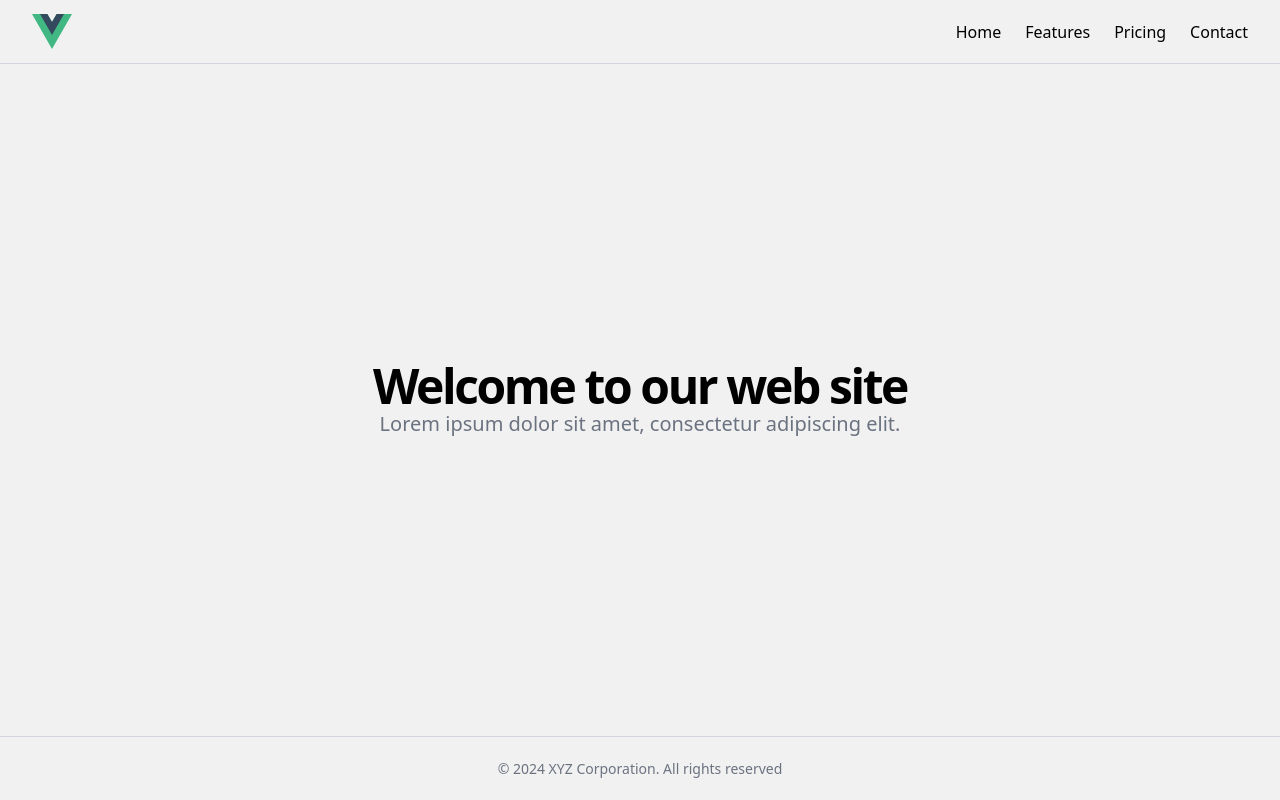
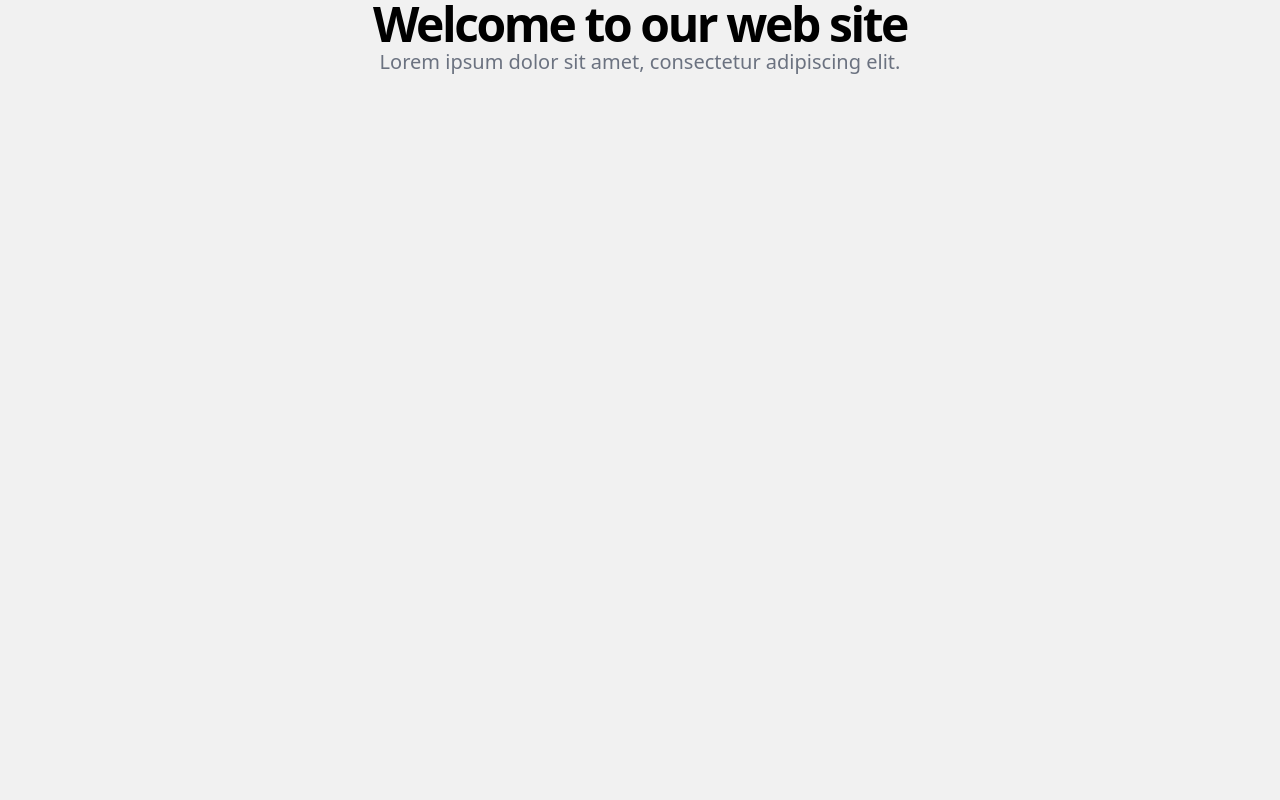
Before and after one commit to jumagu/vue-spa, a Vue app: page / in a window 1280 px wide. Built offline with nearby package versions, Linux system fonts and the light colour scheme.

Commit message:
refactor: move landing pages structure to a dedicated layout

```diff
--- a/src/App.vue
+++ b/src/App.vue
@@ -1,27 +1,3 @@
 <template>
-  <div class="flex flex-col h-screen">
-    <header class="flex items-center h-14 px-4 border-b border-gray-300 sm:h-16 md:px-6 lg:px-8">
-      <div>
-        <a class="flex items-center gap-2 font-semibold" href="#">
-          <img alt="Vue logo" class="logo" src="@/assets/logo.svg" width="40" height="40" />
-        </a>
-      </div>
-      <nav class="ml-auto space-x-4 flex items-center h-10 sm:space-x-6">
-        <RouterLink to="/">Home</RouterLink>
-        <RouterLink to="/features">Features</RouterLink>
-        <RouterLink to="/pricing">Pricing</RouterLink>
-        <RouterLink to="/contact">Contact</RouterLink>
-      </nav>
-    </header>
-
-    <main class="flex flex-1 items-center justify-center">
-      <RouterView />
-    </main>
-
-    <footer class="flex items-center h-14 px-4 border-t border-gray-300 sm:h-16 md:px-6 lg:px-8">
-      <p class="flex-1 text-sm text-gray-500 text-center">
-        © {{ new Date().getFullYear() }} XYZ Corporation. All rights reserved
-      </p>
-    </footer>
-  </div>
+  <RouterView />
 </template>
--- /dev/null
+++ b/src/modules/landing/layouts/LandingLayout.vue
@@ -0,0 +1,33 @@
+<template>
+  <div class="flex flex-col h-screen">
+    <header class="flex items-center h-14 px-4 border-b border-gray-300 sm:h-16 md:px-6 lg:px-8">
+      <div>
+        <a class="flex items-center gap-2 font-semibold" href="#">
+          <img alt="Vue logo" class="logo" src="@/assets/logo.svg" width="40" height="40" />
+        </a>
+      </div>
+      <nav class="ml-auto space-x-4 flex items-center h-10 sm:space-x-6">
+        <RouterLink to="/">Home</RouterLink>
+        <RouterLink to="features">Features</RouterLink>
+        <RouterLink to="pricing">Pricing</RouterLink>
+        <RouterLink to="contact">Contact</RouterLink>
+        <RouterLink
+          :to="{ name: 'login' }"
+          class="text-white bg-blue-500 px-3 py-1 rounded-md hover:bg-blue-600 transition-colors duration-300"
+        >
+          Log in
+        </RouterLink>
+      </nav>
+    </header>
+
+    <main class="flex flex-1 items-center justify-center">
+      <RouterView />
+    </main>
+
+    <footer class="flex items-center h-14 px-4 border-t border-gray-300 sm:h-16 md:px-6 lg:px-8">
+      <p class="flex-1 text-sm text-gray-500 text-center">
+        © {{ new Date().getFullYear() }} XYZ Corporation. All rights reserved
+      </p>
+    </footer>
+  </div>
+</template>
```
